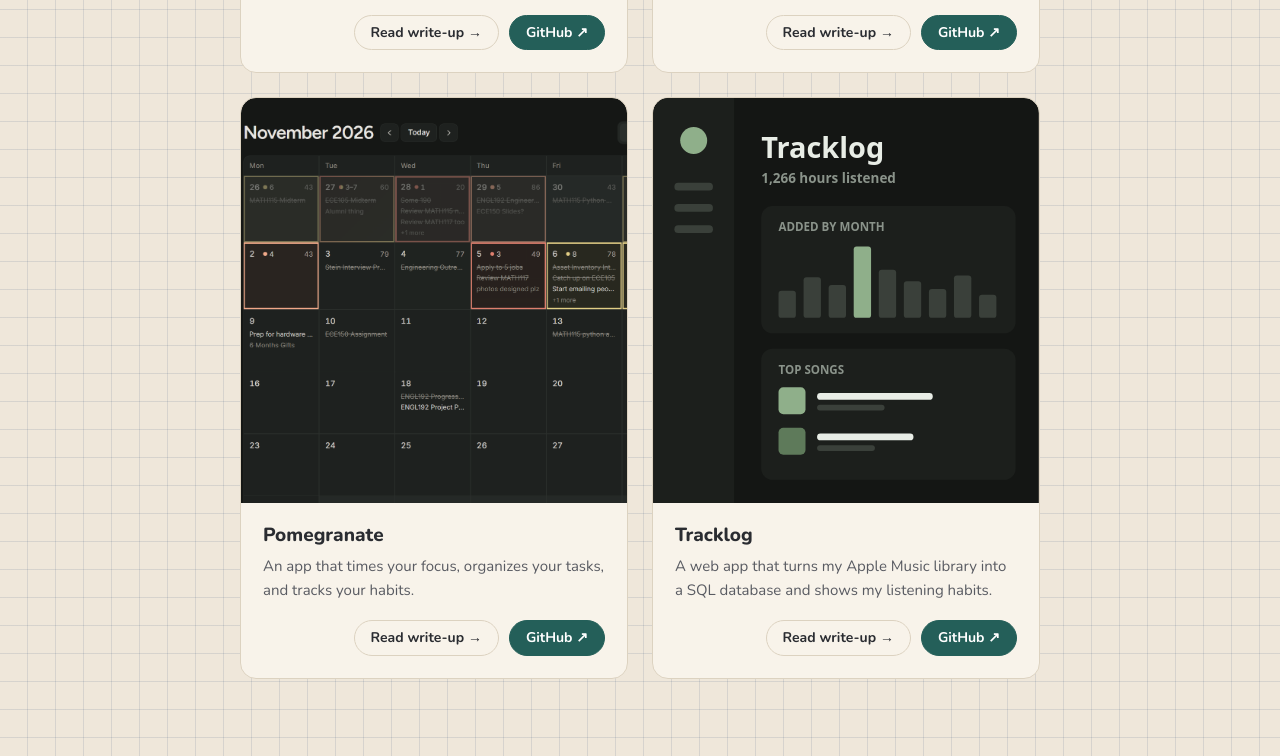
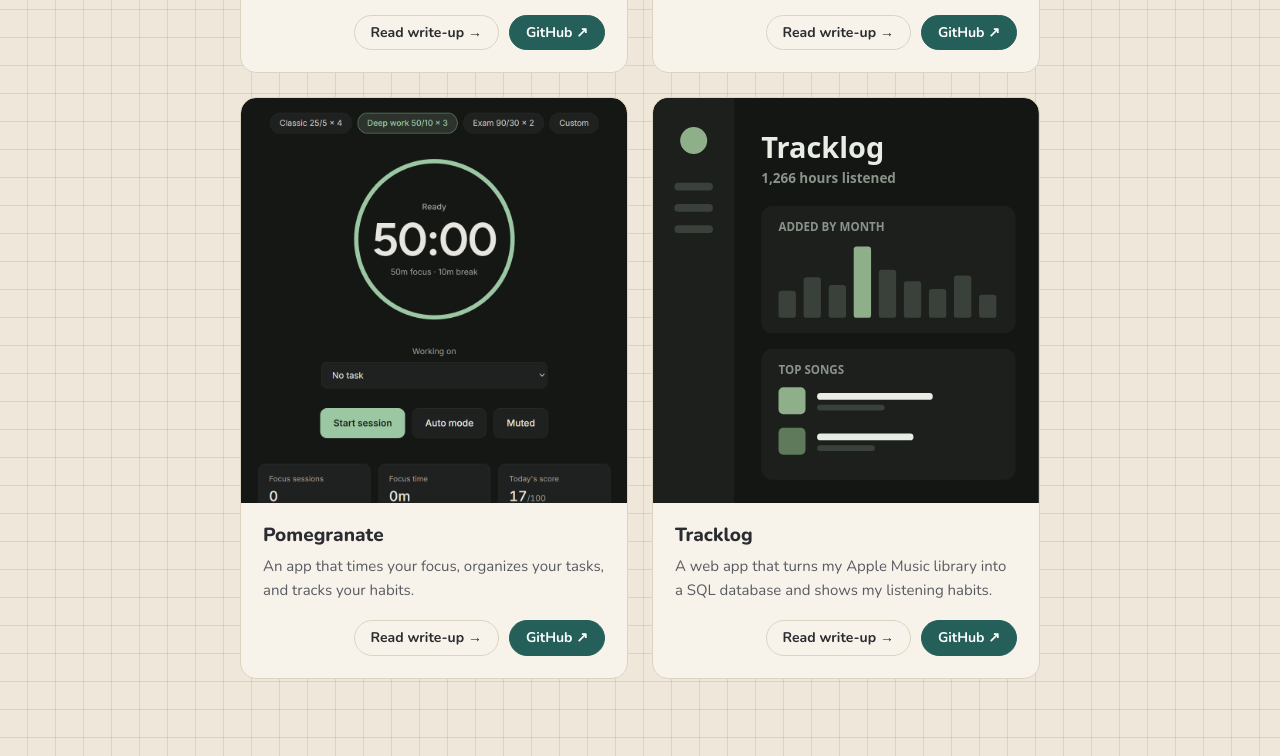
Before and after one commit to matthewtang29/portfolio, a plain HTML site: page index.html in a window 1280 px wide. Shown: the part 1558-2314 px from the top of the page. Drawn offline with nearby package versions, Linux system fonts and the light colour scheme.

Commit message:
Add files via upload

```diff
--- a/index.html
+++ b/index.html
@@ -80,7 +80,7 @@
       </article>
 
       <article class="card project" id="pomegranate">
-        <img class="card-img" src="images/pomegranate-calendar.png?v=3" alt="Pomegranate's Calendar tab for November 2026, with each day's rating, productivity score, hours slept and tasks">
+        <img class="card-img" src="images/pomegranate-cover.png" alt="Pomegranate's Timer tab, ready for a Deep work 50/10 session: a green ring around 50:00, a task picker, and today's focus stats">
         <div class="body">
           <div>
             <h3>Pomegranate</h3>
```
Also changed, not shown: images/pomegranate-cover.png (added).
